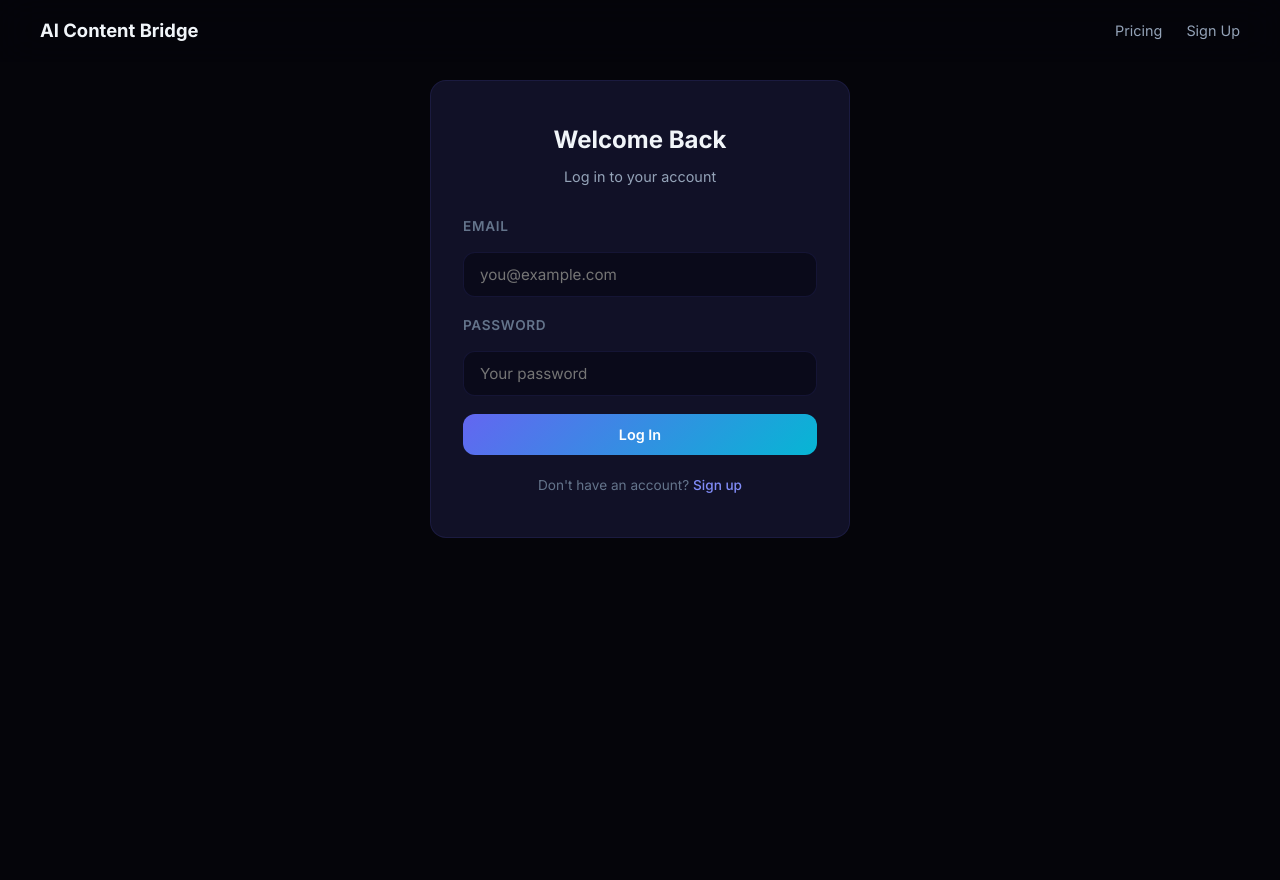
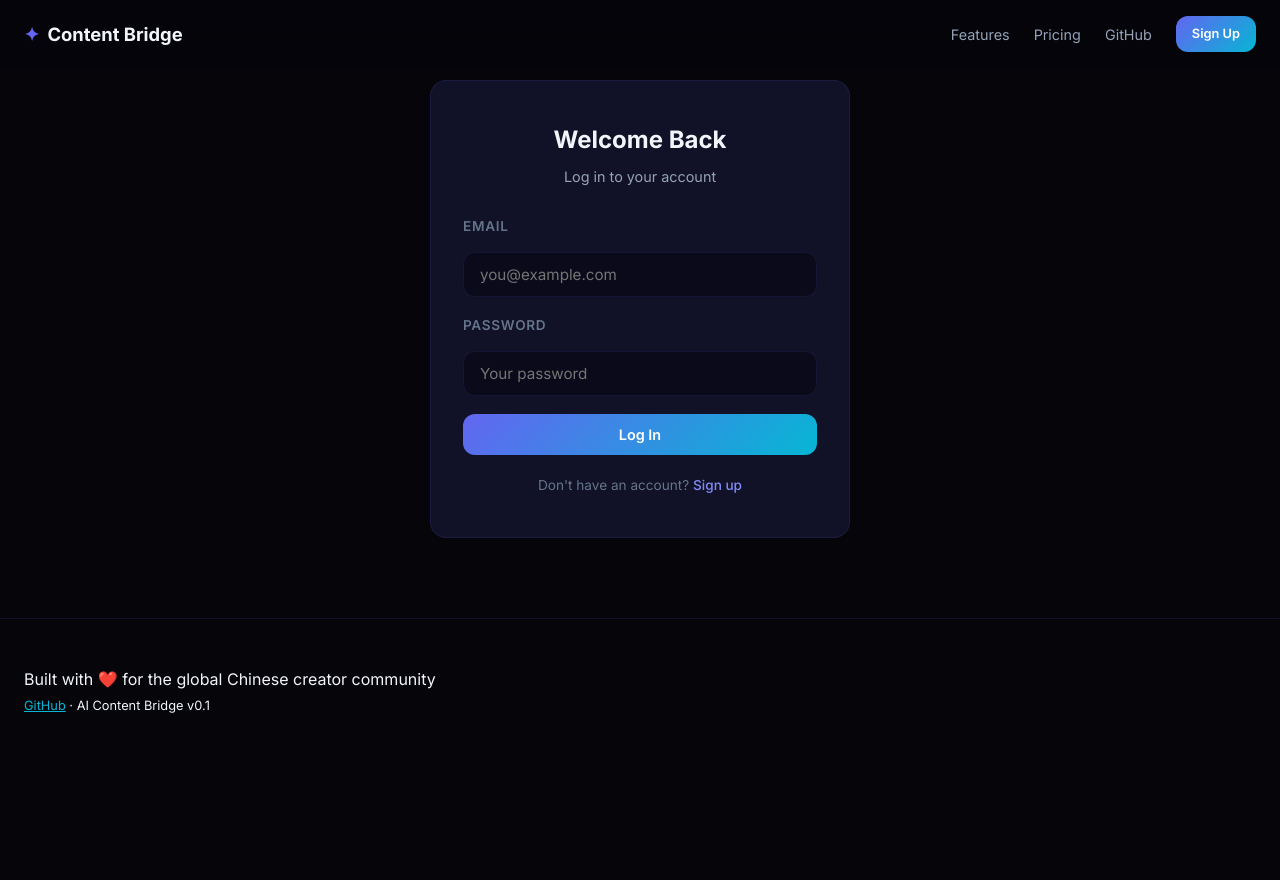
Before and after one commit to guish7423/ai-content-bridge, a FastAPI app: page /login in a window 1280 px wide. Run offline with FastAPI, Linux system fonts and the light colour scheme.

Commit message:
Upgrade login page to premium design with glassmorphism nav, animations

```diff
--- a/app/templates/login.html
+++ b/app/templates/login.html
@@ -1,86 +1,73 @@
 <!DOCTYPE html>
-<html lang="en" data-i18n-lang>
+<html lang="en">
 <head>
   <meta charset="UTF-8" />
   <meta name="viewport" content="width=device-width, initial-scale=1.0" />
-  <title data-i18n="login.title">Login - AI Content Bridge</title>
+  <title>Login - AI Content Bridge</title>
   <link rel="stylesheet" href="/static/style.css" />
-  <script defer src="/static/i18n.js"></script>
-  <script defer src="/static/app.js"></script>
 </head>
 <body>
-  <nav class="nav">
-    <div class="nav-inner">
-      <a href="/" class="nav-brand">AI Content Bridge</a>
-      <div class="nav-links">
-        <a href="/pricing" data-i18n="nav.pricing">Pricing</a>
-        <a href="/signup" data-i18n="nav.signup">Sign Up</a>
-      </div>
+  <nav id="navbar">
+    <div class="logo"><span>✦</span> Content Bridge</div>
+    <div class="nav-links">
+      <a href="/#features">Features</a>
+      <a href="/pricing">Pricing</a>
+      <a href="https://github.com/guish7423/ai-content-bridge" target="_blank">GitHub</a>
+      <a href="/signup" class="btn btn-sm btn-primary">Sign Up</a>
     </div>
+    <button class="hamburger" id="hamburger" aria-label="Menu">
+      <span></span><span></span><span></span>
+    </button>
   </nav>
+  <div class="mobile-nav" id="mobile-nav">
+    <a href="/#features">Features</a>
+    <a href="/pricing">Pricing</a>
+    <a href="https://github.com/guish7423/ai-content-bridge" target="_blank">GitHub</a>
+    <a href="/signup" class="btn btn-primary btn-lg">Sign Up</a>
+  </div>
 
   <main class="main">
     <div class="auth-card">
-      <h1 data-i18n="login.title">Welcome Back</h1>
-      <p class="auth-subtitle" data-i18n="login.subtitle">Log in to your account</p>
-
+      <h1>Welcome Back</h1>
+      <p class="auth-subtitle">Log in to your account</p>
       <form id="login-form" class="auth-form">
         <div class="form-group">
-          <label for="email" data-i18n="login.email">Email</label>
+          <label for="email">Email</label>
           <input type="email" id="email" name="email" required placeholder="you@example.com" />
         </div>
         <div class="form-group">
-          <label for="password" data-i18n="login.password">Password</label>
+          <label for="password">Password</label>
           <input type="password" id="password" name="password" required placeholder="Your password" />
         </div>
-        <button type="submit" class="btn btn-primary btn-block" data-i18n="login.submit">
-          Log In
-        </button>
+        <button type="submit" class="btn btn-primary btn-block">Log In</button>
       </form>
-
       <div id="login-error" class="alert alert-error" style="display:none"></div>
-
       <p class="auth-footer">
-        <span data-i18n="login.no_account">Don't have an account?</span>
-        <a href="/signup" data-i18n="login.signup">Sign up</a>
+        <span>Don't have an account?</span>
+        <a href="/signup">Sign up</a>
       </p>
     </div>
   </main>
 
+  <footer class="footer">
+    <p>Built with ❤️ for the global Chinese creator community</p>
+    <p style="margin-top:4px; font-size:0.8rem; color:var(--text-dim)">
+      <a href="https://github.com/guish7423/ai-content-bridge" style="color:var(--accent)">GitHub</a> · AI Content Bridge v0.1
+    </p>
+  </footer>
+
+  <script src="/static/animations.js"></script>
   <script>
     document.getElementById('login-form').addEventListener('submit', async (e) => {
       e.preventDefault();
-      const form = e.target;
-      const btn = form.querySelector('button[type="submit"]');
-      const error = document.getElementById('login-error');
-
-      btn.disabled = true;
-      btn.textContent = 'Logging in…';
-      error.style.display = 'none';
-
+      const form = e.target, btn = form.querySelector('button[type="submit"]'), error = document.getElementById('login-error');
+      btn.disabled = true; btn.textContent = 'Logging in\u2026'; error.style.display = 'none';
       try {
-        const resp = await fetch('/api/auth/login', {
-          method: 'POST',
-          headers: { 'Content-Type': 'application/json' },
-          body: JSON.stringify({
-            email: form.email.value,
-            password: form.password.value,
-          }),
-        });
-
-        if (!resp.ok) {
-          const data = await resp.json();
-          throw new Error(data.detail || 'Login failed');
-        }
-
+        const resp = await fetch('/api/auth/login', { method: 'POST', headers: { 'Content-Type': 'application/json' }, body: JSON.stringify({ email: form.email.value, password: form.password.value }) });
+        if (!resp.ok) { const d = await resp.json(); throw new Error(d.detail || 'Login failed'); }
         window.location.href = '/dashboard';
-      } catch (err) {
-        error.textContent = err.message;
-        error.style.display = 'block';
-      } finally {
-        btn.disabled = false;
-        btn.textContent = 'Log In';
-      }
+      } catch (err) { error.textContent = err.message; error.style.display = 'block'; }
+      finally { btn.disabled = false; btn.textContent = 'Log In'; }
     });
   </script>
 </body>
```
